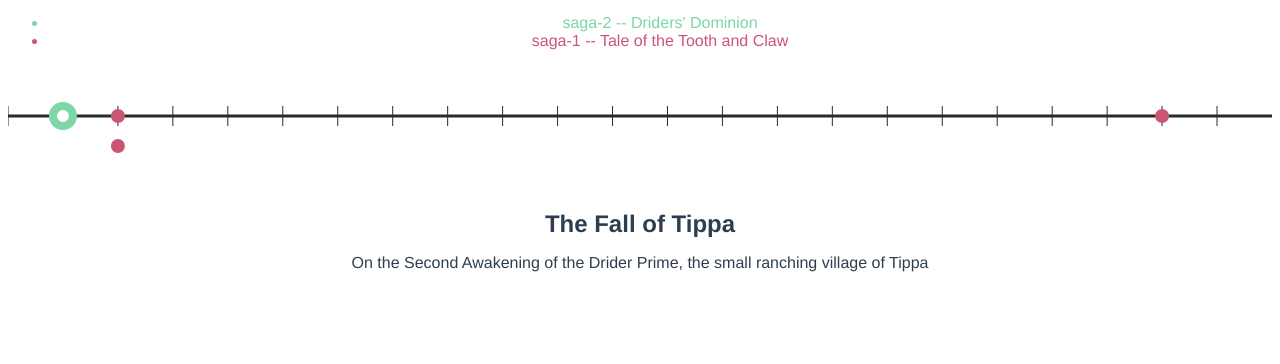
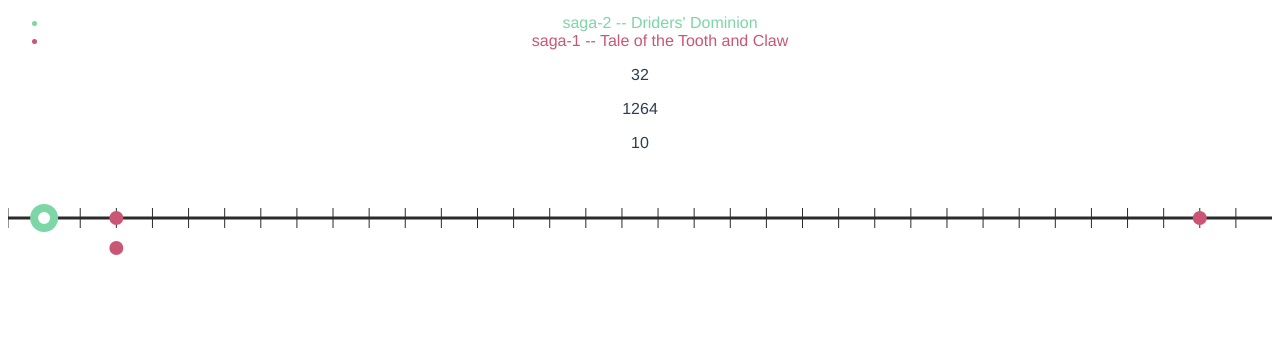
Before and after one commit to Kendandra/legendarium, a Vue app in the folder legendarium/: page / in a window 1280 px wide. Shown: the part 550-914 px from the top of the page. Before the commit the page ends 846 px from the top, so only its background shows below. Built offline with nearby package versions, Linux system fonts and the light colour scheme.

Commit message:
Added dynamic number of timeline ticks

```diff
--- a/legendarium/src/components/TimelineSelector.vue
+++ b/legendarium/src/components/TimelineSelector.vue
@@ -10,8 +10,11 @@
             {{saga.saga.id}} -- {{saga.saga.name}}
         </li>
     </ul>
-    <svg ref="svg" width="100%" height="100px" >
-        <g class="central-timeline"><line x1="0%" x2="100%" y1="50%" y2="50%" /></g>
+    <p>{{totalTicks}}</p>
+    <p>{{ svgWidth }}</p>
+    <p>{{ maxCircleRadius }}</p>
+    <svg ref="svg" width="100%" height="100%" >
+        <g class="central-timeline"><line x1="0%" x2="100%" y1="50px" y2="50px" /></g>
         <g v-for="tick in ticks"
             class="central-timeline"
             v-bind:key="tick.id">
@@ -51,7 +54,7 @@ export default {
         return {
             svgWidth: 0,
             svgHeight: 0,
-            totalTicks: 20,
+            totalTicks: 10,
             circleRadius: 5,
             maxCircleRadius: 10,
         };
@@ -62,13 +65,13 @@ export default {
         // This re-evaluate give us time for this to populate.  Timeout 0 (or even 10) doesn't work, so
         // no clue if this will work on all clients all the time.
         setTimeout(() => {
-            //this.setSvgDimensions();
+            this.setSvgDimensions();
         }, 100);
 
         this.$nextTick(function () {
-            //window.addEventListener("resize", this.setSvgDimensions);
+            window.addEventListener("resize", this.setSvgDimensions);
             //Init
-            //this.setSvgDimensions();
+            this.setSvgDimensions();
         });
     },
 
@@ -76,6 +79,7 @@ export default {
         setSvgDimensions() {
             this.svgWidth = this.$refs.svg.clientWidth;
             this.svgHeight = this.$refs.svg.clientHeight;
+            this.totalTicks = Math.round(this.$refs.svg.clientWidth / (this.maxCircleRadius * 4))
         },
 
         isActiveEvent(event) {
```
